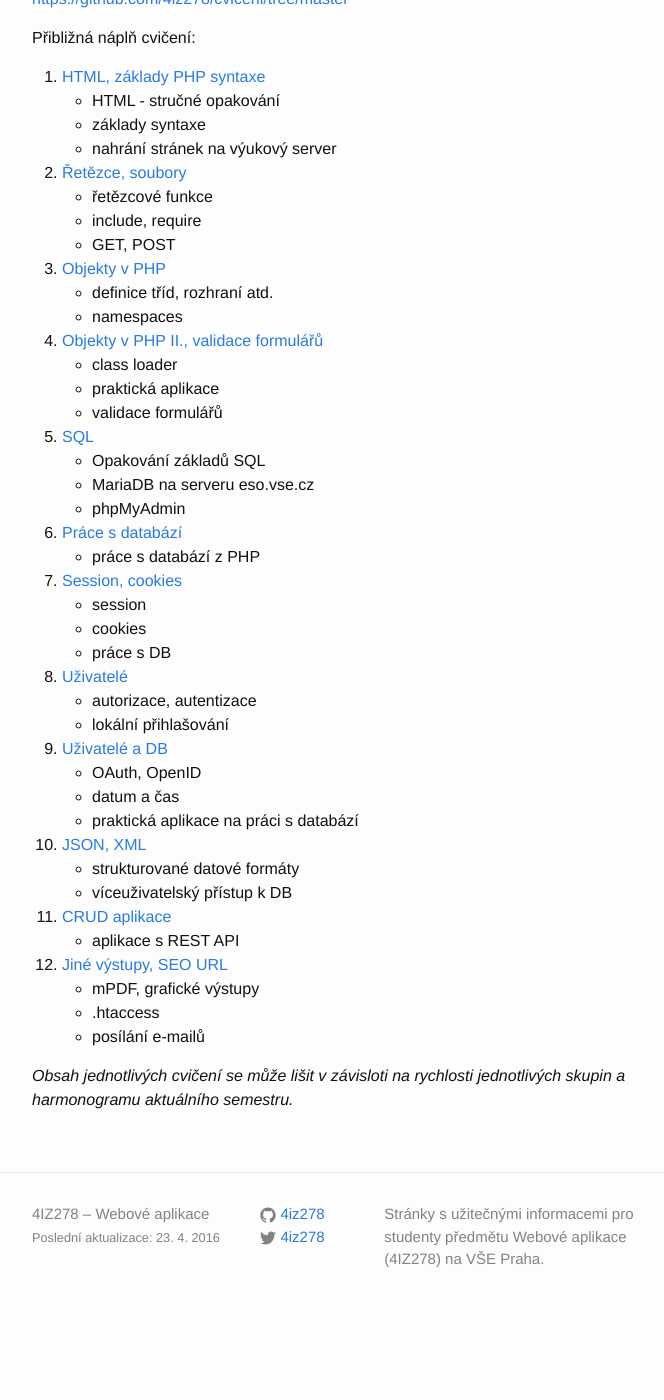
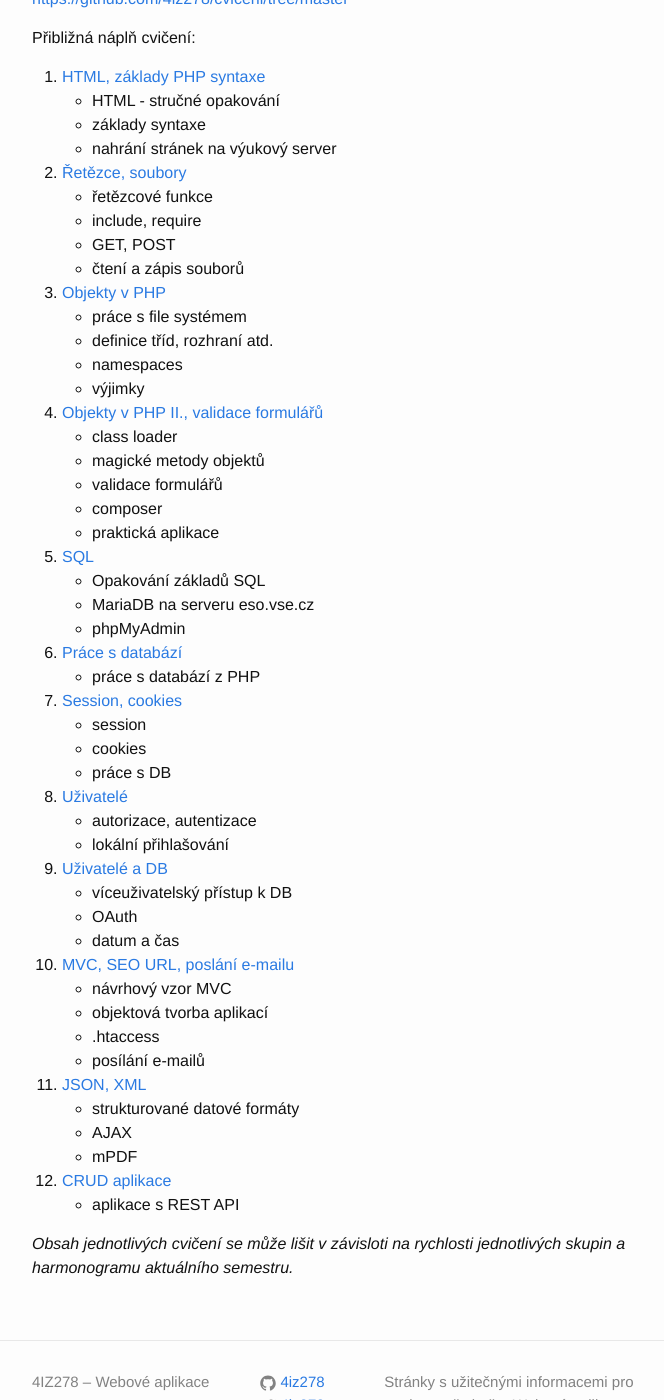
Before and after one commit to 4iz278/4iz278.github.io, a Jekyll site: the page built from cviceni/index.md, in a window 1280 px wide and 1400 px high, scrolled down 211 px. Shown: the whole window, without its empty margins (268-932 px from the left). Built offline with Jekyll 4.4.1, drawn with Linux system fonts in a browser that asks for light colours; nearby versions of some CDN libraries; before the commit the page ends 1542 px from its top, so only the background shows below that.

Commit message:
aktualizace programu cvičení

```diff
--- a/cviceni/index.md
+++ b/cviceni/index.md
@@ -16,13 +16,18 @@ Přibližná náplň cvičení:
   * řetězcové funkce
   * include, require
   * GET, POST
+  * čtení a zápis souborů
 3. [Objekty v PHP](https://github.com/4iz278/cviceni/tree/master/03-objekty)
+  * práce s file systémem
   * definice tříd, rozhraní atd.
   * namespaces
+  * výjimky
 4. [Objekty v PHP II., validace formulářů](https://github.com/4iz278/cviceni/tree/master/04-objekty-II-validace)
   * class loader
+  * magické metody objektů
+  * validace formulářů
+  * composer
   * praktická aplikace
-  * validace formulářů
 5. [SQL](https://github.com/4iz278/cviceni/tree/master/05-sql)
   * Opakování základů SQL
   * MariaDB na serveru eso.vse.cz
@@ -37,17 +42,19 @@ Přibližná náplň cvičení:
   * autorizace, autentizace
   * lokální přihlašování
 9. [Uživatelé a DB](https://github.com/4iz278/cviceni/tree/master/09-uzivatele-db)
-  * OAuth, OpenID
+  * víceuživatelský přístup k DB
+  * OAuth
   * datum a čas
-  * praktická aplikace na práci s databází
-10. [JSON, XML](https://github.com/4iz278/cviceni/tree/master/10-json-xml)
-  * strukturované datové formáty
-  * víceuživatelský přístup k DB
-11. [CRUD aplikace](https://github.com/4iz278/cviceni/tree/master/11-crud)
-  * aplikace s REST API
-12. [Jiné výstupy, SEO URL](https://github.com/4iz278/cviceni/tree/master/12-vystupy-seo)
-  * mPDF, grafické výstupy
+10. [MVC, SEO URL, poslání e-mailu](https://github.com/4iz278/cviceni/tree/master/10-mvc)
+  * návrhový vzor MVC
+  * objektová tvorba aplikací
   * .htaccess
   * posílání e-mailů
+11. [JSON, XML](https://github.com/4iz278/cviceni/tree/master/10-json-xml)
+  * strukturované datové formáty
+  * AJAX
+  * mPDF
+12. [CRUD aplikace](https://github.com/4iz278/cviceni/tree/master/11-crud)
+  * aplikace s REST API
 
 *Obsah jednotlivých cvičení se může lišit v závisloti na rychlosti jednotlivých skupin a harmonogramu aktuálního semestru.*
```
